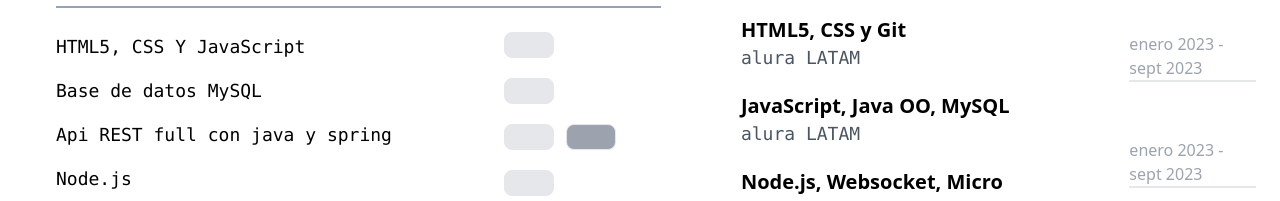
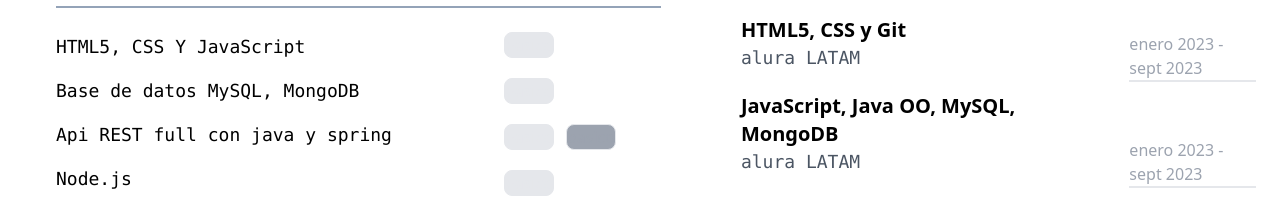
Before and after one commit to fabrixbau/MiPaginaWebPresentacion, a website built with Vite: page index.html in a window 1280 px wide. Shown: the part 542-743 px from the top of the page. Built offline with nearby package versions, Linux system fonts and the light colour scheme.

Commit message:
actualización en base de datos

```diff
--- a/index.html
+++ b/index.html
@@ -79,7 +79,7 @@
                 <div class="flex mx-auto items-center">
                     <div class=" lg:-mt-1 font-mono text-lg ">
                         <p class="">HTML5, CSS Y JavaScript</p>
-                        <p class="pt-4">Base de datos MySQL</p>
+                        <p class="pt-4">Base de datos MySQL, MongoDB</p>
                         <p class="pt-4">Api REST full con java y spring</p>
                         <p class="pt-4">Node.js</p>
                         <p class="pt-4">Java orientado a objetos</p>
@@ -166,7 +166,7 @@
                     <div class="mt-2">
                         <p class="pt-3 font-bold text-xl" >HTML5, CSS y Git</p>
                         <p class="text-gray-600 font-mono text-lg">alura LATAM</p>
-                        <p class="pt-5 font-bold text-xl" >JavaScript, Java OO, MySQL</p>
+                        <p class="pt-5 font-bold text-xl" >JavaScript, Java OO, MySQL, MongoDB</p>
                         <p class="text-gray-600 font-mono text-lg">alura LATAM</p>
                         <p class="pt-5 font-bold text-xl">Node.js, Websocket, Micro servicios,Tailwind </p>
                         <p class="text-gray-600 font-mono text-lg">EdTeam</p>
```
